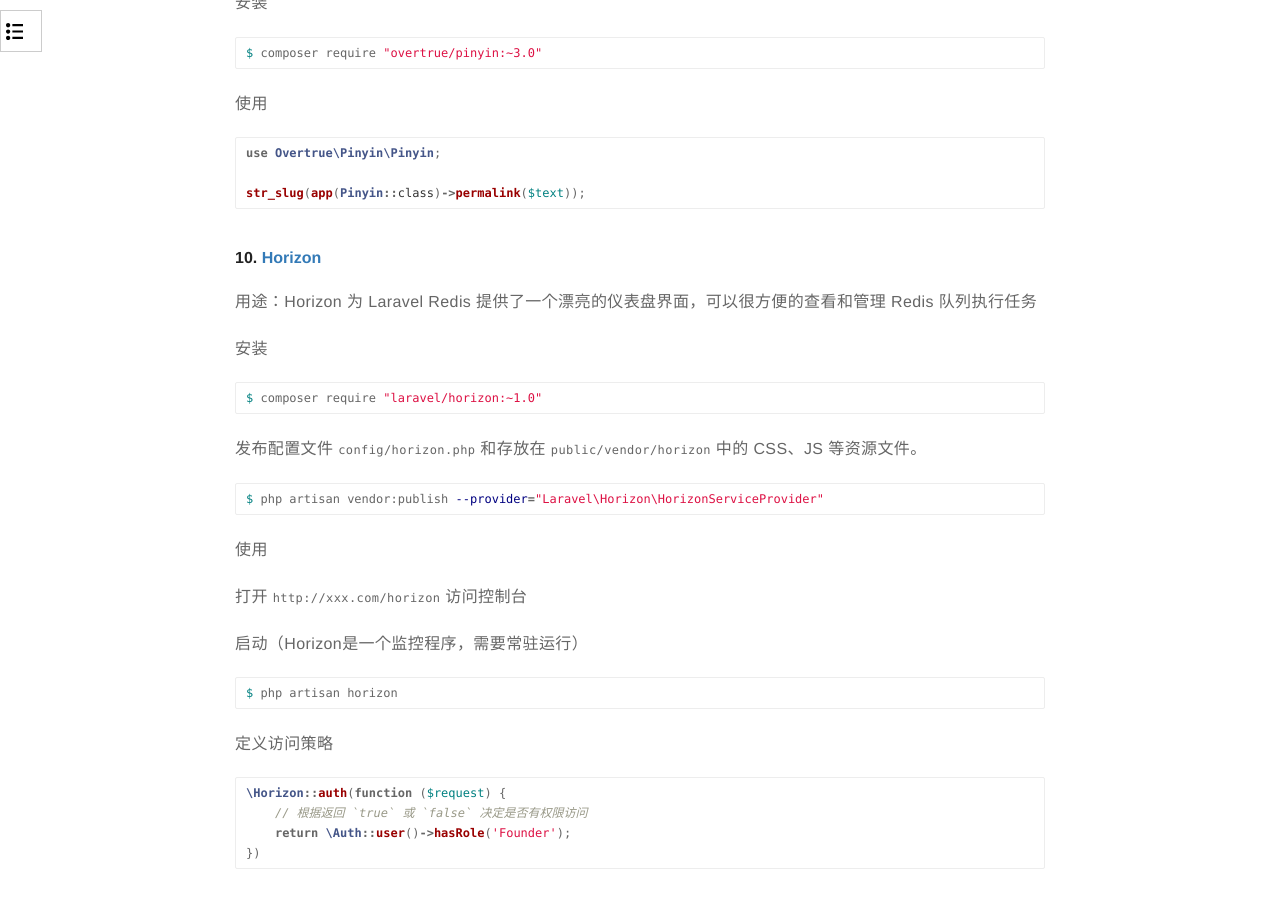
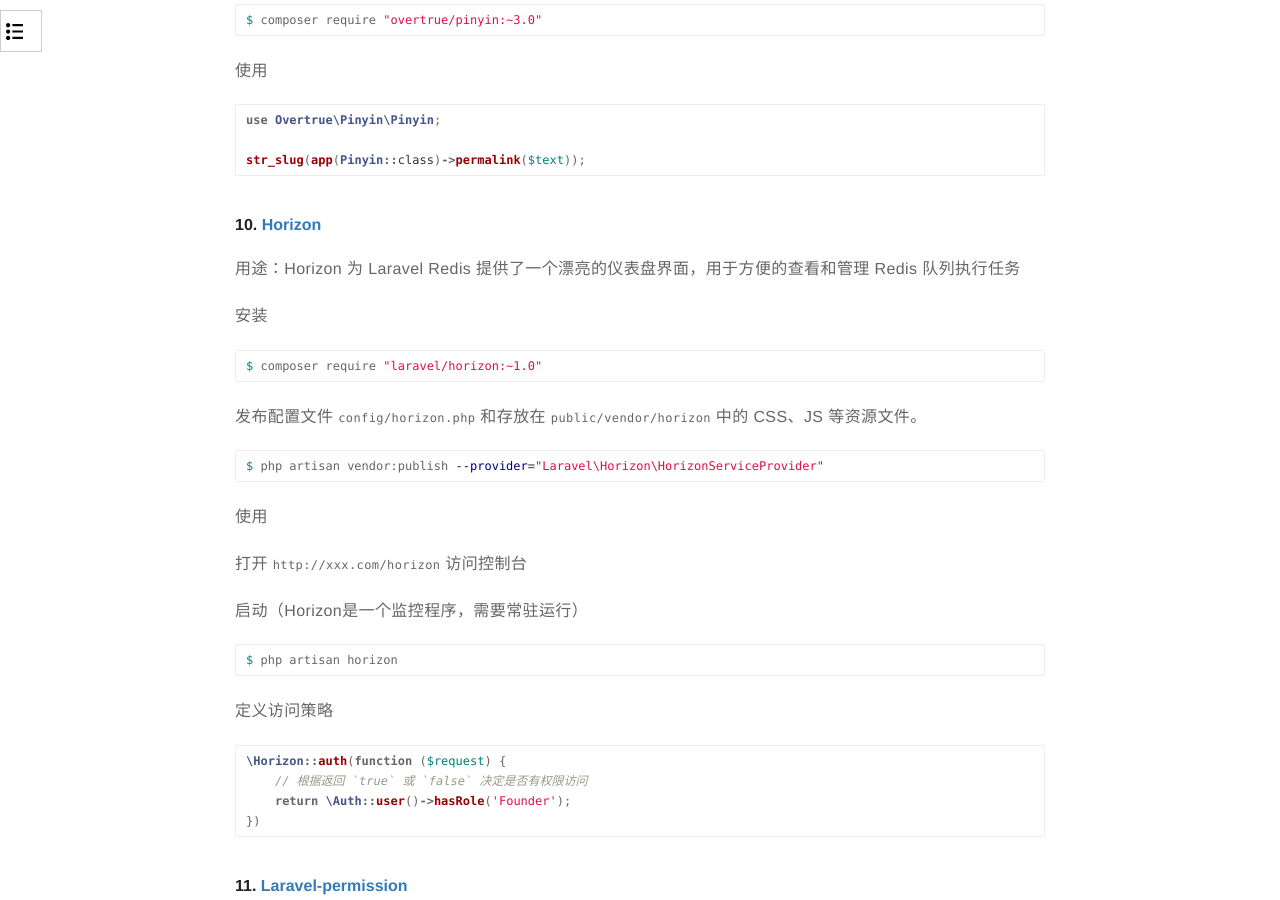
Before and after one commit to rust17/blog, a Jekyll site: the page built from _posts/2018-08-22-laravel-intermediate-learning-record.markdown, in a window 1280 px wide and 900 px high, scrolled down 22107 px. Built offline with Jekyll 4.4.1, drawn with Linux system fonts in a browser that asks for light colours; comment, search, counter and statistics services are not loaded; some of the changed text lies outside the part shown.

Commit message:
update laravel learning record

````diff
--- a/_posts/2018-08-22-laravel-intermediate-learning-record.markdown
+++ b/_posts/2018-08-22-laravel-intermediate-learning-record.markdown
@@ -915,7 +912,7 @@
 
 #### 10. [Horizon][10]
 
-用途：Horizon 为 Laravel Redis 提供了一个漂亮的仪表盘界面，可以很方便的查看和管理 Redis 队列执行任务
+用途：Horizon 为 Laravel Redis 提供了一个漂亮的仪表盘界面，用于方便的查看和管理 Redis 队列执行任务
 
 安装
 ```bash
````
Also changed, not shown: other parts of _posts/2018-08-22-laravel-intermediate-learning-record.markdown (+3 -6 lines).
